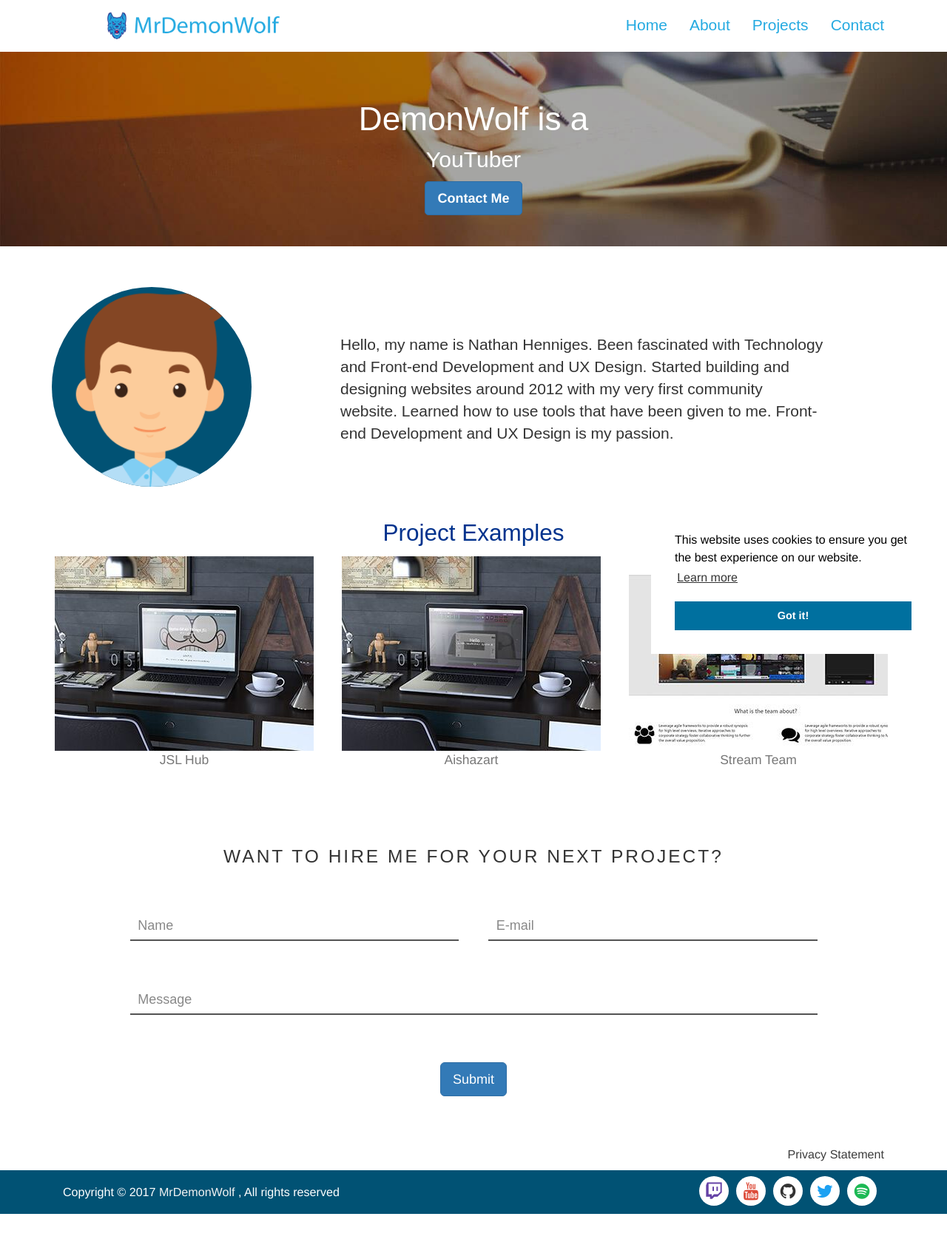
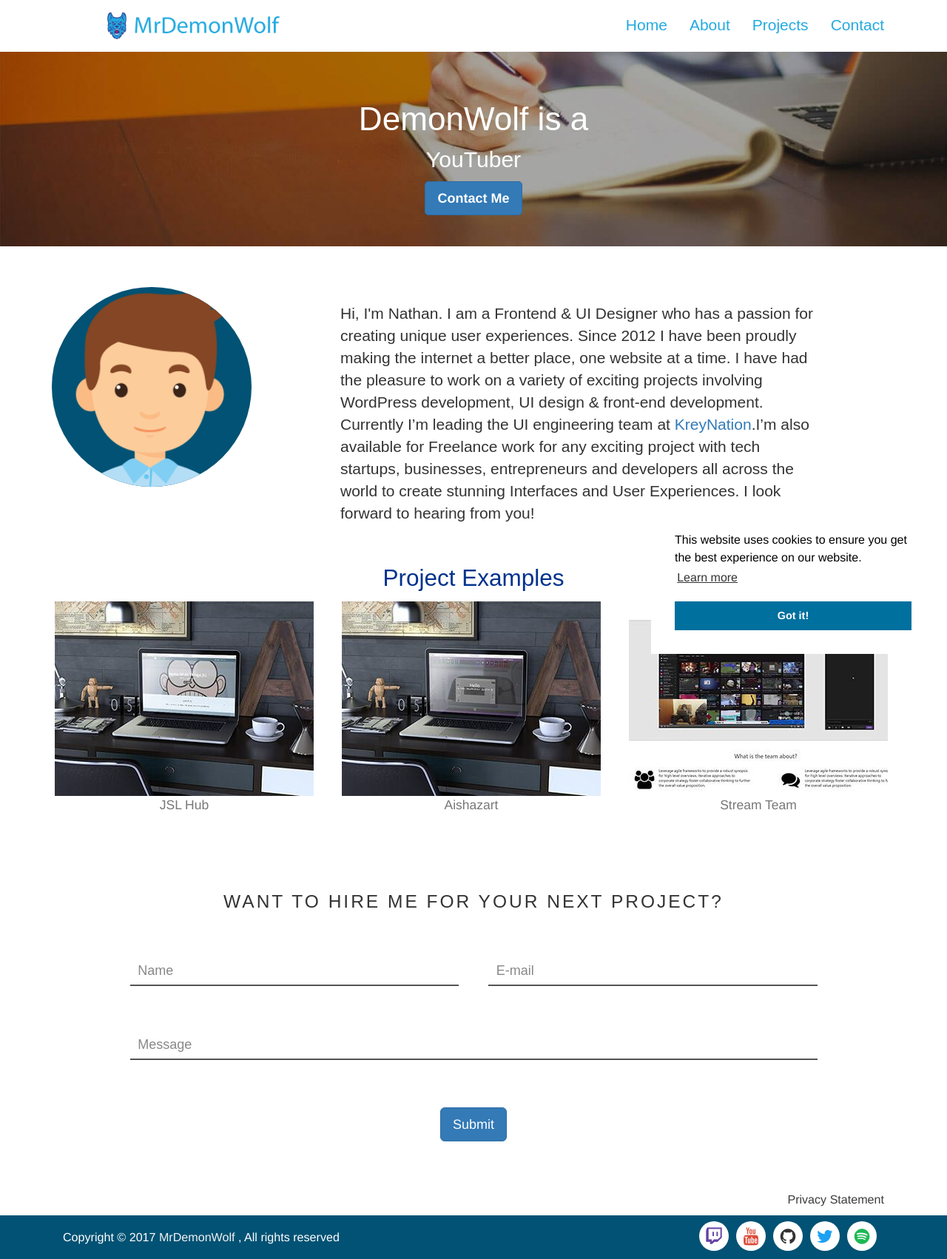
Before and after one commit to MrDemonWolf/jekyll-mrdemonwolf, a Jekyll site: the page built from index.html, in a window 1280 px wide. Shown: the whole page at 74% size. Built offline with Jekyll 4.4.1, drawn with Linux system fonts in a browser that asks for light colours; before the commit the page ends 1641 px from its top, so only the background shows below that.

Commit message:
Better about and added nofollow to some links.

```diff
--- a/_data/settings.yaml
+++ b/_data/settings.yaml
@@ -22,8 +22,7 @@
 # About Section
 
 about: >
-  Hello, my name is Nathan Henniges. Been fascinated with Technology and Front-end Development and UX Design. Started building and designing websites around 2012 with my very first community website. Learned how to use tools that have been given to me.  Front-end Development and UX Design is my passion.
-
+  Hi, I'm Nathan. I am a Frontend & UI Designer who has a passion for creating unique user experiences. Since 2012 I have been proudly making the internet a better place, one website at a time. I have had the pleasure to work on a variety of exciting projects involving WordPress development, UI design & front-end development. Currently I’m leading the UI engineering team at <a href="https://kreynation.com" rel=”nofollow”>KreyNation</a>.I’m also available for Freelance work for any exciting project with tech startups, businesses, entrepreneurs and developers all across the world to create stunning Interfaces and User Experiences. I look forward to hearing from you!
 #-------------------------------
 # Hero
 hero-title: Nathan Henniges
--- a/_includes/about.html
+++ b/_includes/about.html
@@ -2,11 +2,12 @@
 <div class="container" id="about">
   <div class="row">
     <div class="col-md-4">
-            <img src="{{ site.url }}{{ site.baseurl }}//assets/images/illustration.png" alt="{{ site.data.setting.name}} Illustration" class="illustration">
+      <img src="{{ site.url }}{{ site.baseurl }}//assets/images/illustration.png" alt="{{ site.data.setting.name}} Illustration"
+        class="illustration">
     </div>
     <div class="col-md-7">
       <div class="about_text">
-                <p>{{ site.data.settings.about }}</p>
+        <p>{{site.data.settings.about }} </p>
       </div>
     </div>
   </div>
--- a/_layouts/default.html
+++ b/_layouts/default.html
@@ -156,7 +156,7 @@
         </div>
         <div class="col-md-4 col-md-offset-2 col-sm-12 footer-social ">{% for item in site.data.settings.social %}
           <li>
-            <a href="{{ item.url }}">
+            <a href="{{ item.url }}" rel=”nofollow”>
               <i class="fa {{ item.icon }} social-icon {{ item.color }}" aria-hidden="true"></i>
             </a>
           </li>{% endfor %}
--- a/assets/_sass/components/_about.scss
+++ b/assets/_sass/components/_about.scss
@@ -12,7 +12,7 @@
 }
 
 .about_text {
-    padding-top: 3em;
+    padding-top: 1em;
     font-family: $main-font;
     font-size: 1.5em;
     font-style: normal;
```
Also changed, not shown: Gemfile.lock, assets/css/main.css. Lines whose indentation alone changed are shown as unchanged.
